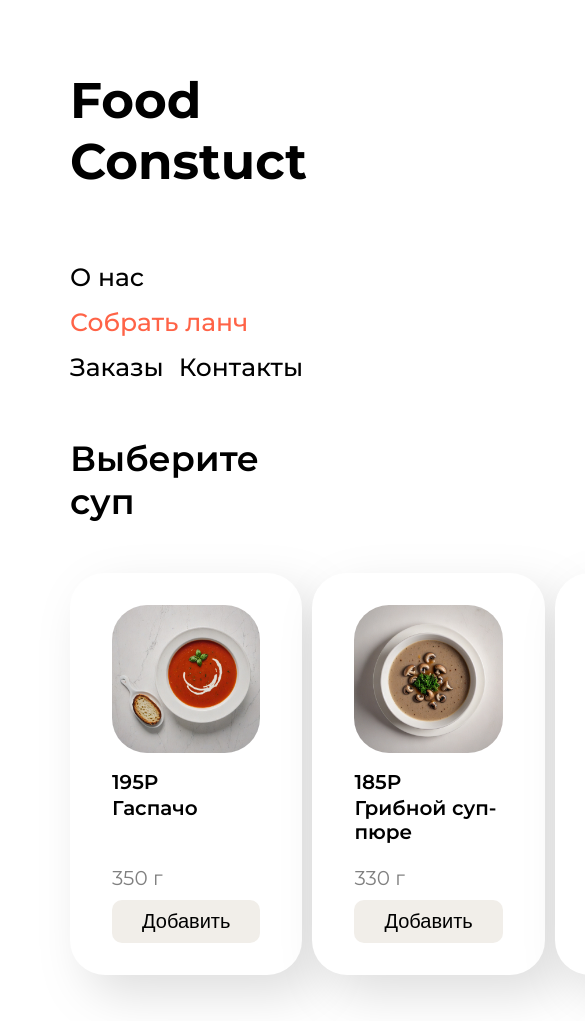
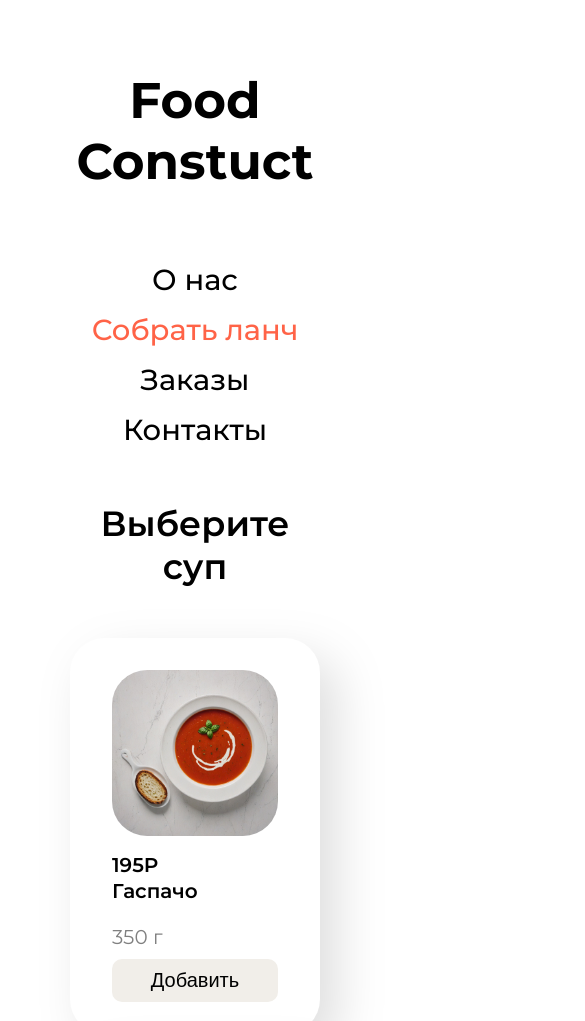
Before and after one commit to web-dev-polytech/Chvanov-web-dev-2024-1, a plain HTML site: page lunch.html in a window 390 px wide. Shown: the top 1021 px of the page, 585 px wide, since content can reach past the window. Drawn offline with Linux system fonts and the light colour scheme; a web font is replaced by a local one.

Commit message:
Responsive design for Lunch page

```diff
--- a/style/lunch.css
+++ b/style/lunch.css
@@ -63,3 +63,34 @@ section > div > div > img {
 .dish p {
 	margin: 5px 0;
 }
+
+
+@media all and (max-width: 800px) {
+	section > div {
+		grid-template-columns: repeat(2, 1fr);
+	}
+	.nav-bar-list {
+		justify-content: space-between;
+	}
+}
+
+
+@media all and (max-width: 600px) {
+	h1.page-header, h2.section-header {
+		/* margin: 70 auto; */
+		text-align: center;
+	}
+	.nav-bar-list {
+		flex-direction: column;
+		align-items: center;
+	}
+	a {
+		font-size: 29px !important;
+	}
+	section > div {
+		grid-template-columns: 1fr;
+	}
+	.footer-paragraph {
+		text-align: center;
+	}
+}
--- a/style/style.css
+++ b/style/style.css
@@ -75,6 +75,7 @@ body {
 .section-img {
 	width: 70vw;
 	height: auto;
+	border-radius: 35px;
 }
 .section-list {
 	display: flex;
```
